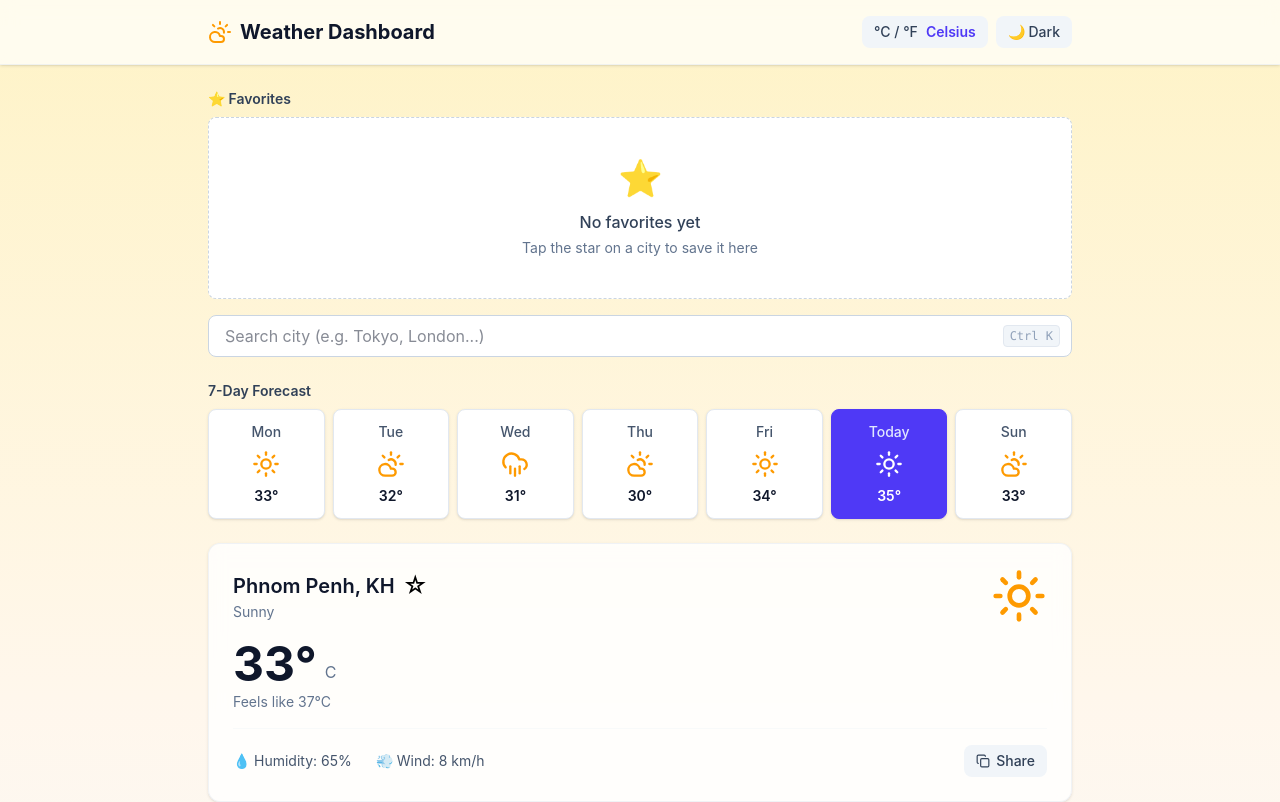
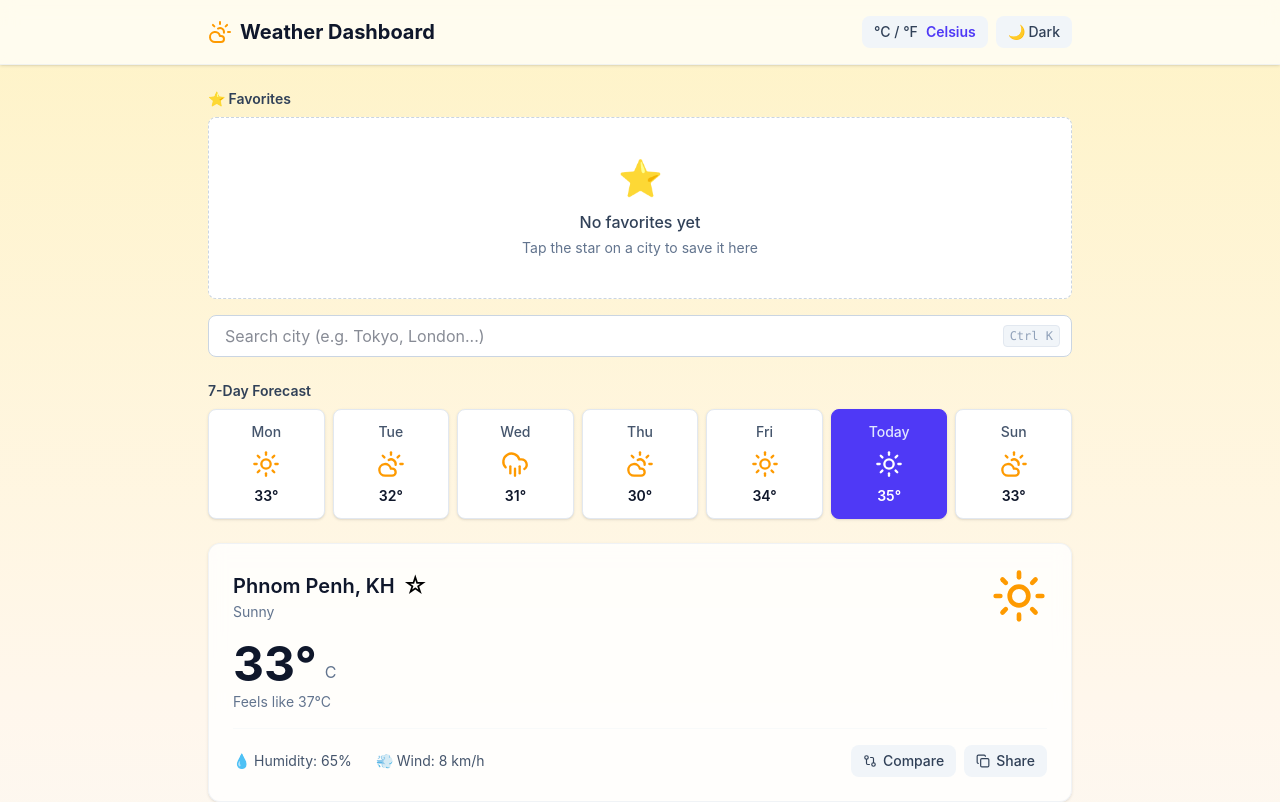
Before and after one commit to sieve-dev-sudo/weather-dashboard, a React (Vite) app: page / in a window 1280 px wide. Shown: the top 802 px of the page. Built offline with nearby package versions, Linux system fonts and the light colour scheme.

Commit message:
feat: integrate compare feature into CurrentWeather

```diff
--- a/src/components/CurrentWeather.jsx
+++ b/src/components/CurrentWeather.jsx
@@ -1,10 +1,14 @@
+import { useState } from 'react'
 import { motion, AnimatePresence } from 'framer-motion'
 import { convertTemp } from '../utils/convertTemp'
 import { WeatherIcon } from '../utils/weatherIcons'
 import FavoriteButton from './FavoriteButton'
 import ShareButton from './ShareButton'
+import CompareButton from './CompareButton'
+import CityCompareModal from './CityCompareModal'
 
-function CurrentWeather({ city, unit, isFavorite, onToggleFavorite }) {
+function CurrentWeather({ city, unit, isFavorite, onToggleFavorite, allCities }) {
+  const [showCompare, setShowCompare] = useState(false)
   const displayTemp = convertTemp(city.temp, unit)
   const displayFeelsLike = convertTemp(city.feelsLike, unit)
 
@@ -55,9 +59,21 @@ function CurrentWeather({ city, unit, isFavorite, onToggleFavorite }) {
               <span>Wind: {city.wind} km/h</span>
             </div>
           </div>
-          <ShareButton city={city} unit={unit} />
+          <div className="flex items-center gap-2">
+            <CompareButton onClick={() => setShowCompare(true)} />
+            <ShareButton city={city} unit={unit} />
+          </div>
         </div>
       </motion.div>
+
+      {showCompare && (
+        <CityCompareModal
+          cities={allCities}
+          primaryCity={city}
+          unit={unit}
+          onClose={() => setShowCompare(false)}
+        />
+      )}
     </AnimatePresence>
   )
 }
```
